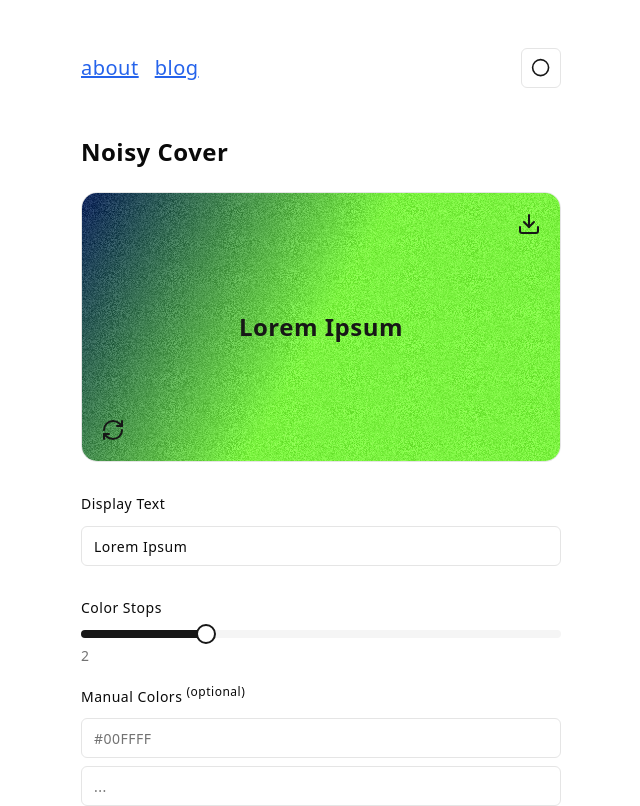
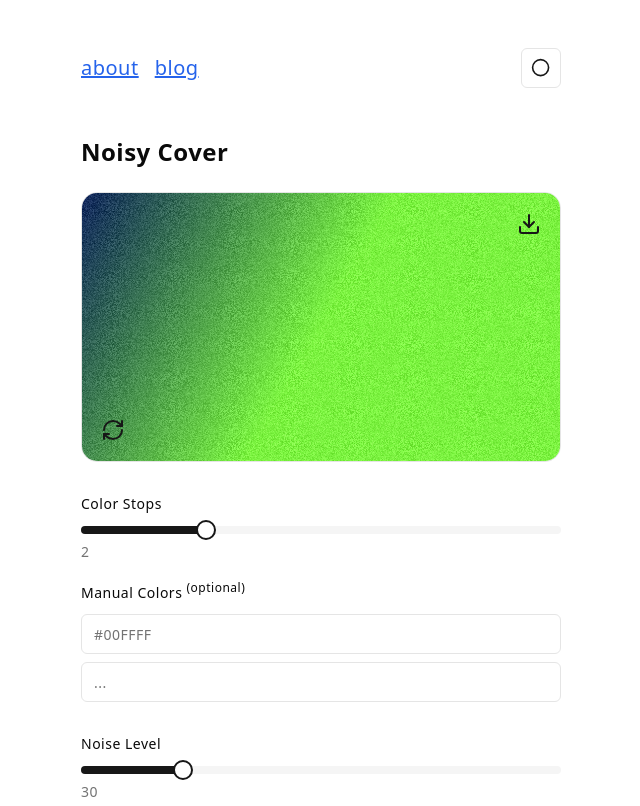
Before and after one commit to bolander72/boland.co, a Next.js app: page /noisy-cover in a window 1280 px wide. Shown: the top 806 px of the page, without its empty margins (319-959 px from the left). Built offline with nearby package versions, Linux system fonts and the light colour scheme.

Commit message:
Update hooks

```diff
--- a/app/noisy-cover/page.tsx
+++ b/app/noisy-cover/page.tsx
@@ -22,7 +22,6 @@ import { cn } from '@/lib/utils'
 import { Download, RefreshCw } from 'lucide-react'
 
 const formSchema = z.object({
-  text: z.string().max(12),
   stops: z.coerce.number().min(1).max(2500),
   level: z.coerce.number().min(0).max(150),
   colors: z.array(z.string().optional())
@@ -35,7 +34,6 @@ const defaultValues = {
 }
 
 export default function Page() {
-  const [submittedText, setSubmittedText] = useState('Lorem Ipsum')
   const { id, refresh, download } = useNoisyCover({
     defaultValues
   })
@@ -43,7 +41,6 @@ export default function Page() {
   const form = useForm<z.infer<typeof formSchema>>({
     resolver: zodResolver(formSchema),
     defaultValues: {
-      text: 'Lorem Ipsum',
       stops: defaultValues.stops,
       level: defaultValues.level,
       colors: defaultValues.colors
@@ -54,7 +51,6 @@ export default function Page() {
 
   function onSubmit(values: z.infer<typeof formSchema>) {
     refresh({ ...values })
-    setSubmittedText(values.text)
   }
 
   return (
@@ -83,25 +79,9 @@ export default function Page() {
             <RefreshCw />
           </Button>
         </div>
-        <div className='absolute left-1/2 top-1/2 -translate-x-1/2 -translate-y-1/2 transform text-2xl font-semibold text-primary'>
-          {submittedText ?? 'Lorem Ipsum'}
-        </div>
       </div>
       <Form {...form}>
         <form onSubmit={form.handleSubmit(onSubmit)} className='space-y-6'>
-          <FormField
-            control={form.control}
-            name='text'
-            render={({ field }) => (
-              <FormItem>
-                <FormLabel>Display Text</FormLabel>
-                <FormControl>
-                  <Input placeholder='Lorem Ipsum' {...field} maxLength={12} />
-                </FormControl>
-                <FormMessage />
-              </FormItem>
-            )}
-          />
           <FormField
             control={form.control}
             name='stops'
--- a/app/noisy-shapes/page.tsx
+++ b/app/noisy-shapes/page.tsx
@@ -23,7 +23,6 @@ import useNoisyShapes from '@/hooks/use-noisy-shapes'
 import { useTheme } from 'next-themes'
 
 const formSchema = z.object({
-  text: z.string().max(12),
   count: z.coerce.number().min(1).max(7500),
   minWidth: z.coerce.number().min(1).max(500),
   maxWidth: z.coerce.number().min(1).max(500),
@@ -48,8 +47,6 @@ const defaultValues = {
 }
 
 export default function Page() {
-  const { theme } = useTheme()
-  const [submittedText, setSubmittedText] = useState('Lorem Ipsum')
   const { id, refresh, download } = useNoisyShapes({
     defaultValues
   })
@@ -57,7 +54,6 @@ export default function Page() {
   const form = useForm<z.infer<typeof formSchema>>({
     resolver: zodResolver(formSchema),
     defaultValues: {
-      text: 'Lorem Ipsum',
       count: defaultValues.count,
       stops: defaultValues.stops,
       minWidth: defaultValues.minWidth,
@@ -76,7 +72,6 @@ export default function Page() {
 
   function onSubmit(values: z.infer<typeof formSchema>) {
     refresh({ ...values })
-    setSubmittedText(values.text)
   }
 
   return (
@@ -106,25 +101,9 @@ export default function Page() {
             <RefreshCw />
           </Button>
         </div>
-        <div className='absolute left-1/2 top-1/2 -translate-x-1/2 -translate-y-1/2 transform text-2xl font-semibold text-primary'>
-          {submittedText ?? 'Lorem Ipsum'}
-        </div>
       </div>
       <Form {...form}>
         <form onSubmit={form.handleSubmit(onSubmit)} className='space-y-6'>
-          <FormField
-            control={form.control}
-            name='text'
-            render={({ field }) => (
-              <FormItem>
-                <FormLabel>Display Text</FormLabel>
-                <FormControl>
-                  <Input placeholder='Lorem Ipsum' {...field} maxLength={12} />
-                </FormControl>
-                <FormMessage />
-              </FormItem>
-            )}
-          />
           <FormField
             control={form.control}
             name='count'
```
